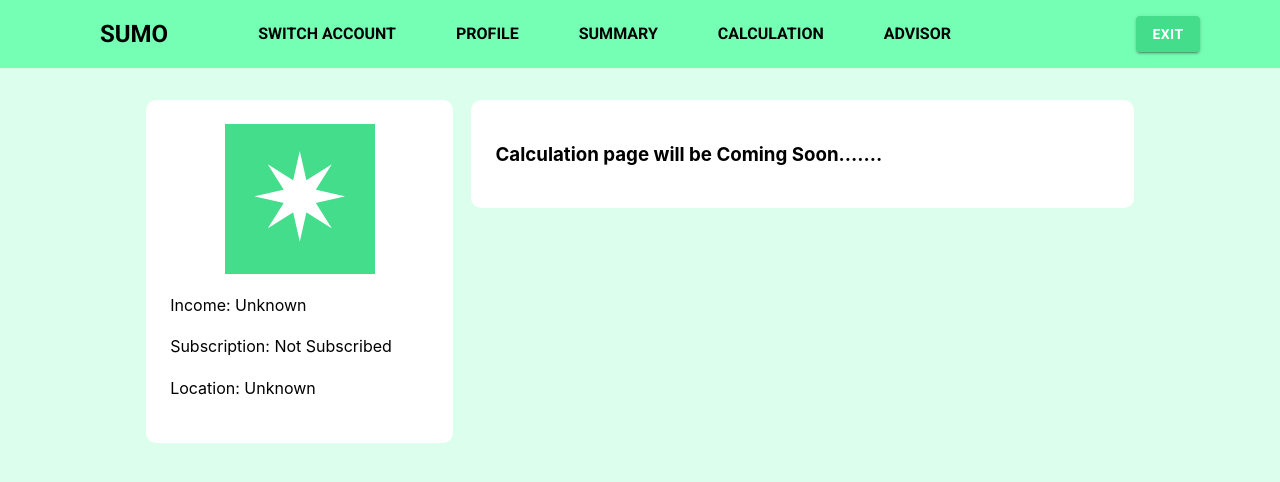
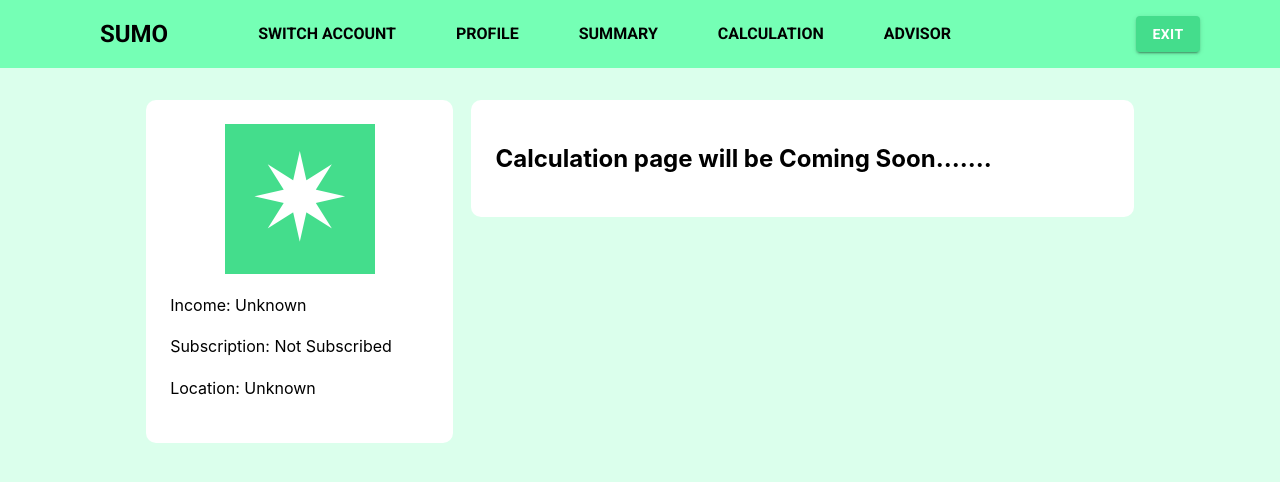
Before and after one commit to umutondersu/sumo, a React (Create React App) app in the folder sumo_frontend/: page /Calculation in a window 1280 px wide. Shown: the top 482 px of the page. Built offline with nearby package versions, Linux system fonts and the light colour scheme; no server answers.

Commit message:
update on frontend

```diff
--- a/sumo_frontend/src/Pages/Advisor.js
+++ b/sumo_frontend/src/Pages/Advisor.js
@@ -53,7 +53,7 @@ function Advisor() {
                     </div>
                 </div>
                 <div className="advisorright">
-                <h2>Coming Soon.....</h2>
+                <h2>Advisor Page will be Coming Soon.....</h2>
                 </div>
             </div>
 
--- a/sumo_frontend/src/Pages/Calculation.js
+++ b/sumo_frontend/src/Pages/Calculation.js
@@ -55,7 +55,7 @@ function Calculation() {
                     </div>
                 </div>
                 <div className="calculationright">
-                <h3>Calculation page will be Coming Soon.......</h3>
+                <h2>Calculation page will be Coming Soon.......</h2>
                 </div>
             </div>
 
```
